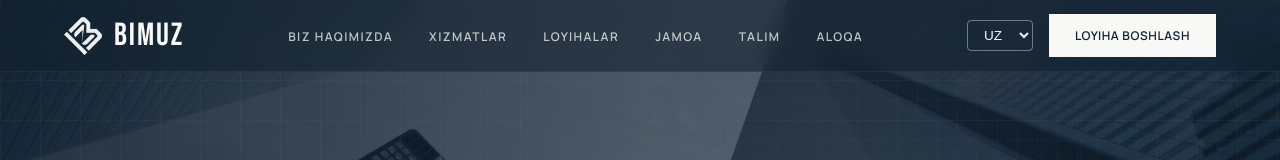
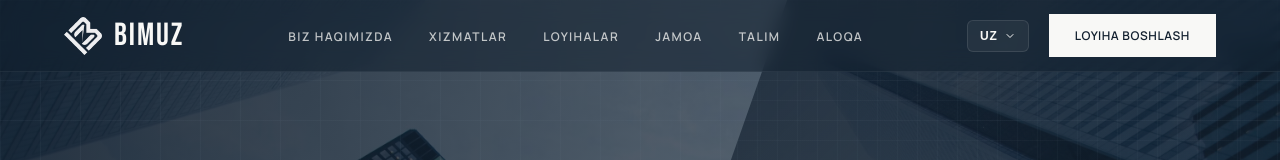
Before and after one commit to 27sdlv/bimuz-project, a Next.js app: page / in a window 1280 px wide. Shown: the top 160 px of the page. Built offline with nearby package versions, Linux system fonts and the light colour scheme.

Commit message:
Update Header.tsx

```diff
--- a/components/Header.tsx
+++ b/components/Header.tsx
@@ -11,6 +11,7 @@ export default function Header() {
   const headerRef = useRef<HTMLElement>(null);
   const scrolled = useScrollHeader();
   const [menuOpen, setMenuOpen] = useState(false);
+  const [langMenuOpen, setLangMenuOpen] = useState(false);
 
   useGSAP(
     () => {
@@ -91,25 +92,86 @@ export default function Header() {
           ))}
         </ul>
 
-        <div className="nav-actions" style={{ display: 'flex', alignItems: 'center', gap: '16px' }}>
-          <select
-            className="lang-select"
-            defaultValue="uz"
+        <div className="nav-actions" style={{ display: 'flex', alignItems: 'center', gap: '20px' }}>
+          <div className="lang-switcher" style={{ position: 'relative' }}>
+            <button
+              type="button"
+              onClick={() => setLangMenuOpen(!langMenuOpen)}
+              style={{
+                background: 'rgba(248, 248, 246, 0.05)',
+                color: 'var(--white)',
+                border: '1px solid rgba(248, 248, 246, 0.1)',
+                padding: '8px 12px',
+                borderRadius: '6px',
+                fontSize: '0.75rem',
+                fontWeight: 600,
+                letterSpacing: '0.08em',
+                cursor: 'pointer',
+                display: 'flex',
+                alignItems: 'center',
+                gap: '6px',
+                transition: 'all 0.3s'
+              }}
+              onMouseEnter={(e) => {
+                e.currentTarget.style.background = 'rgba(248, 248, 246, 0.1)';
+                e.currentTarget.style.borderColor = 'rgba(248, 248, 246, 0.2)';
+              }}
+              onMouseLeave={(e) => {
+                e.currentTarget.style.background = 'rgba(248, 248, 246, 0.05)';
+                e.currentTarget.style.borderColor = 'rgba(248, 248, 246, 0.1)';
+              }}
+            >
+              UZ
+              <svg width="12" height="12" viewBox="0 0 24 24" fill="none" stroke="currentColor" strokeWidth="2" strokeLinecap="round" strokeLinejoin="round" style={{ transition: 'transform 0.3s', transform: langMenuOpen ? 'rotate(180deg)' : 'rotate(0deg)' }}>
+                <polyline points="6 9 12 15 18 9"></polyline>
+              </svg>
+            </button>
+
+            {langMenuOpen && (
+              <div
+                className="lang-dropdown"
+                style={{
+                  position: 'absolute',
+                  top: '100%',
+                  right: 0,
+                  marginTop: '8px',
+                  background: 'var(--ink)',
+                  border: '1px solid rgba(248, 248, 246, 0.08)',
+                  borderRadius: '8px',
+                  overflow: 'hidden',
+                  display: 'flex',
+                  flexDirection: 'column',
+                  minWidth: '100px',
+                  boxShadow: '0 12px 32px rgba(0,0,0,0.4)'
+                }}
+              >
+                {['O\'zbek (UZ)', 'Русский (RU)', 'English (EN)'].map(lang => (
+                  <button
+                    key={lang}
+                    type="button"
                     style={{
                       background: 'transparent',
                       color: 'var(--white)',
-              border: '1px solid rgba(248, 248, 246, 0.4)',
-              padding: '6px 12px',
-              borderRadius: '4px',
-              outline: 'none',
+                      border: 'none',
+                      padding: '12px 16px',
+                      fontSize: '0.75rem',
+                      fontWeight: 500,
+                      textAlign: 'left',
                       cursor: 'pointer',
-              fontSize: '0.85rem'
+                      transition: 'background 0.2s',
+                    }}
+                    onMouseEnter={(e) => e.currentTarget.style.background = 'rgba(248, 248, 246, 0.06)'}
+                    onMouseLeave={(e) => e.currentTarget.style.background = 'transparent'}
+                    onClick={() => {
+                      setLangMenuOpen(false);
                     }}
                   >
-            <option value="uz" style={{color: '#000'}}>UZ</option>
-            <option value="ru" style={{color: '#000'}}>RU</option>
-            <option value="en" style={{color: '#000'}}>EN</option>
-          </select>
+                    {lang}
+                  </button>
+                ))}
+              </div>
+            )}
+          </div>
 
           <a
             href="#contact"
```
Lines whose indentation alone changed are shown as unchanged.
